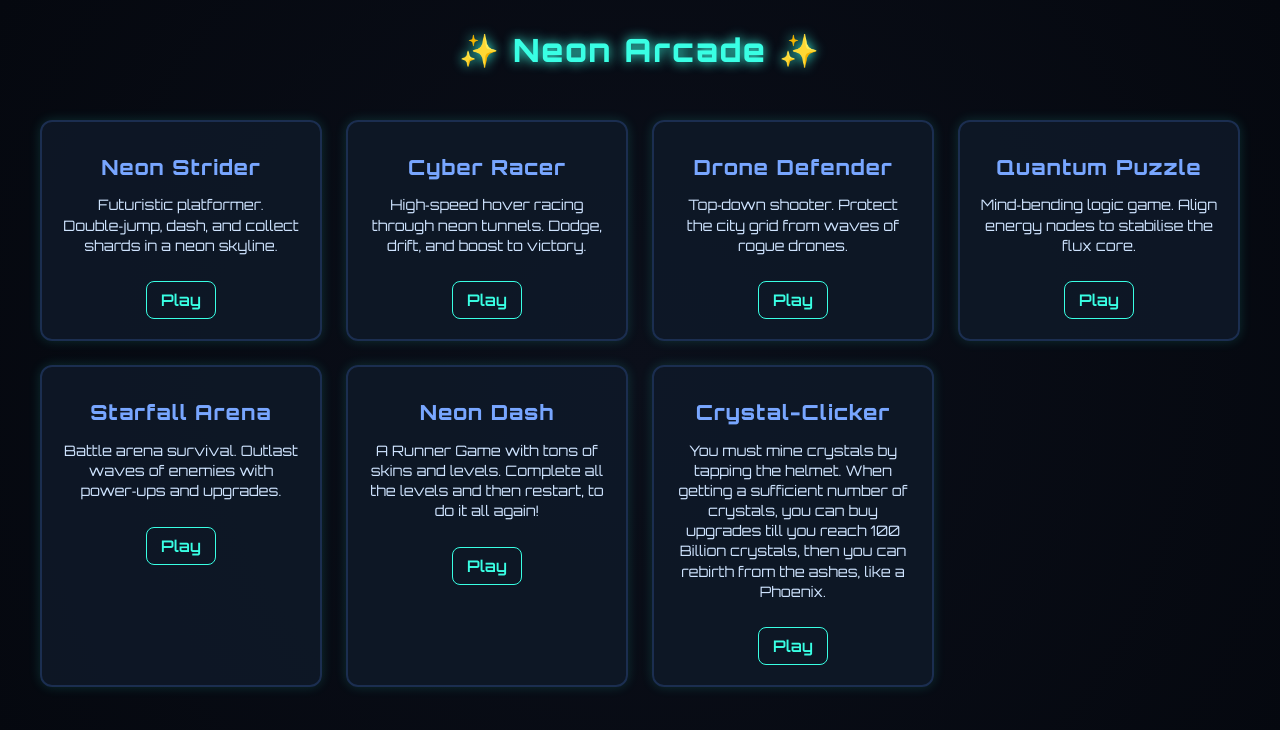
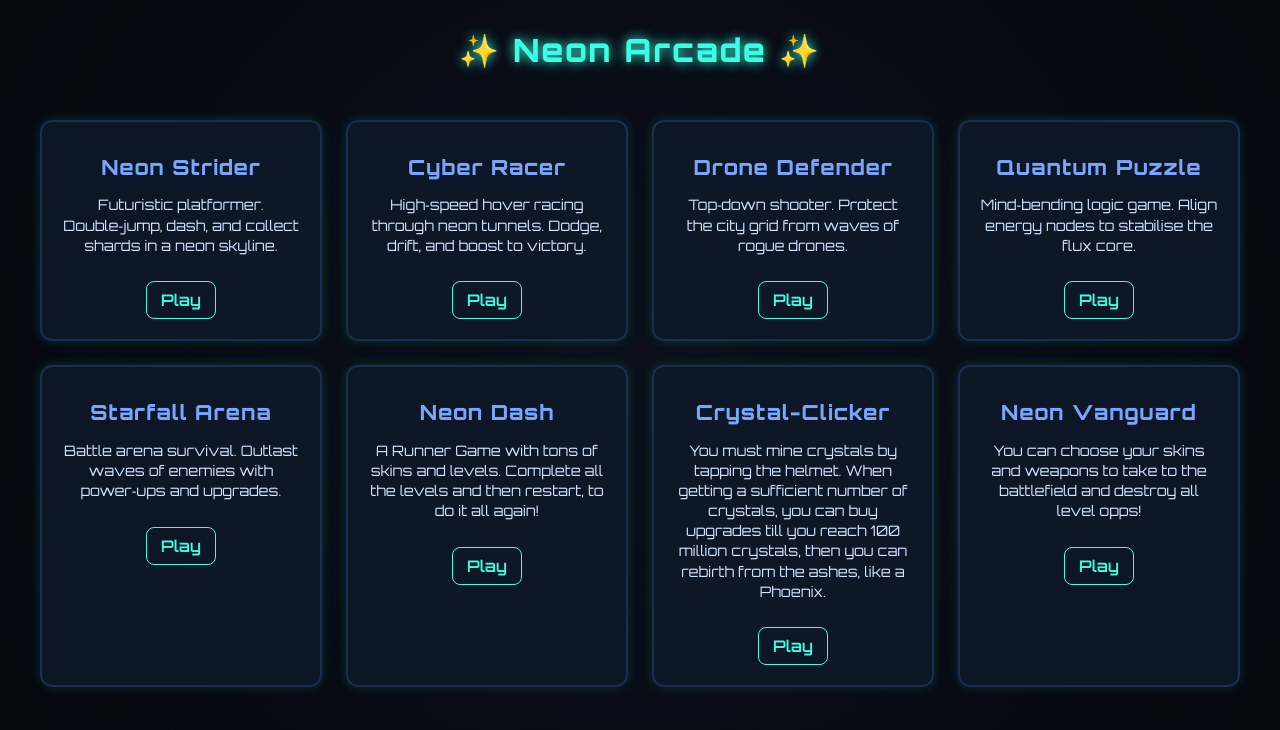
Before and after one commit to tealdragons78/NeonUI, a plain HTML site: page index.html in a window 1280 px wide. Drawn offline with Linux system fonts and the light colour scheme.

Commit message:
Update index.html

```diff
--- a/index.html
+++ b/index.html
@@ -110,8 +110,13 @@
     </div>
 <div class="card">
       <h2>Crystal-Clicker</h2>
-      <p>You must mine crystals by tapping the helmet. When getting a sufficient number of crystals, you can buy upgrades till you reach 100 Billion crystals, then you can rebirth from the ashes, like a Phoenix.</p>
+      <p>You must mine crystals by tapping the helmet. When getting a sufficient number of crystals, you can buy upgrades till you reach 100 million crystals, then you can rebirth from the ashes, like a Phoenix.</p>
       <a href="https://tealdragons78.github.io/Crystal-Clicker/" class="btn">Play</a>
+    </div>
+    <div class="card">
+      <h2>Neon Vanguard</h2>
+      <p>You can choose your skins and weapons to take to the battlefield and destroy all level opps!</p>
+      <a href="https://tealdragons78.github.io/Neon-Vanguard/" class="btn">Play</a>
     </div>
   </div>
 </body>
```
